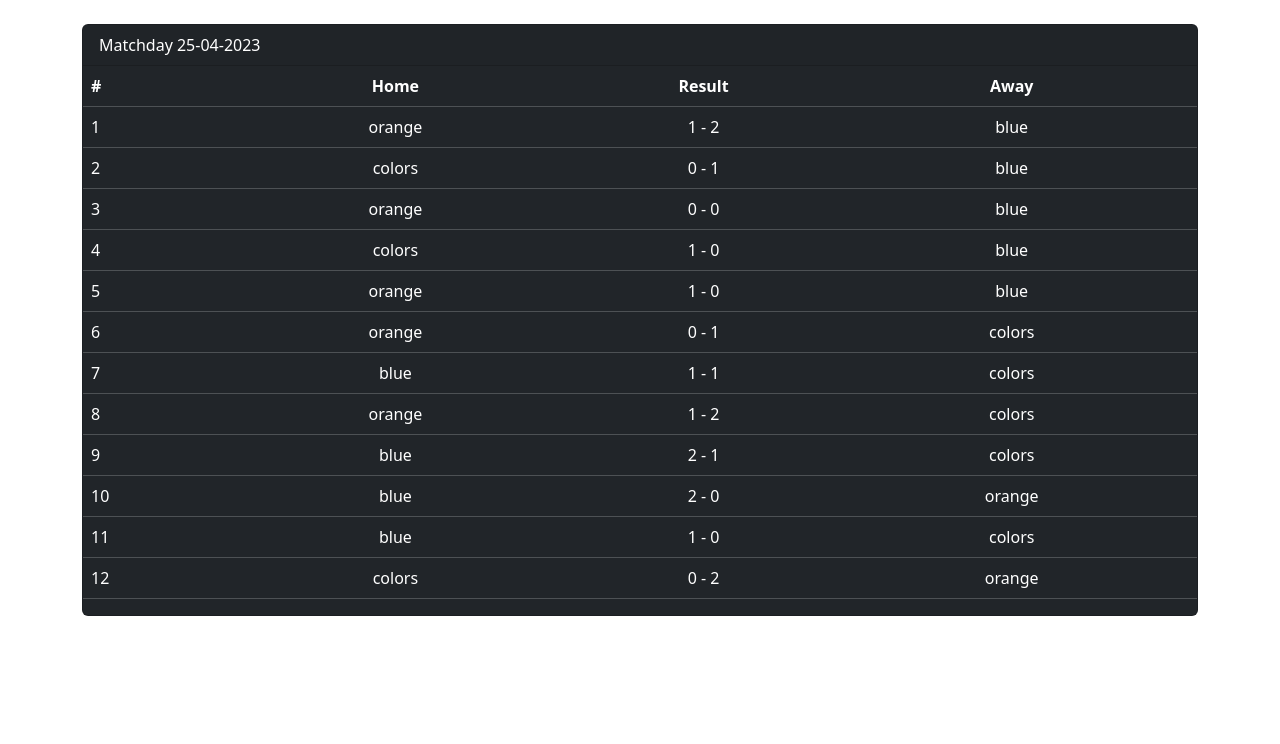
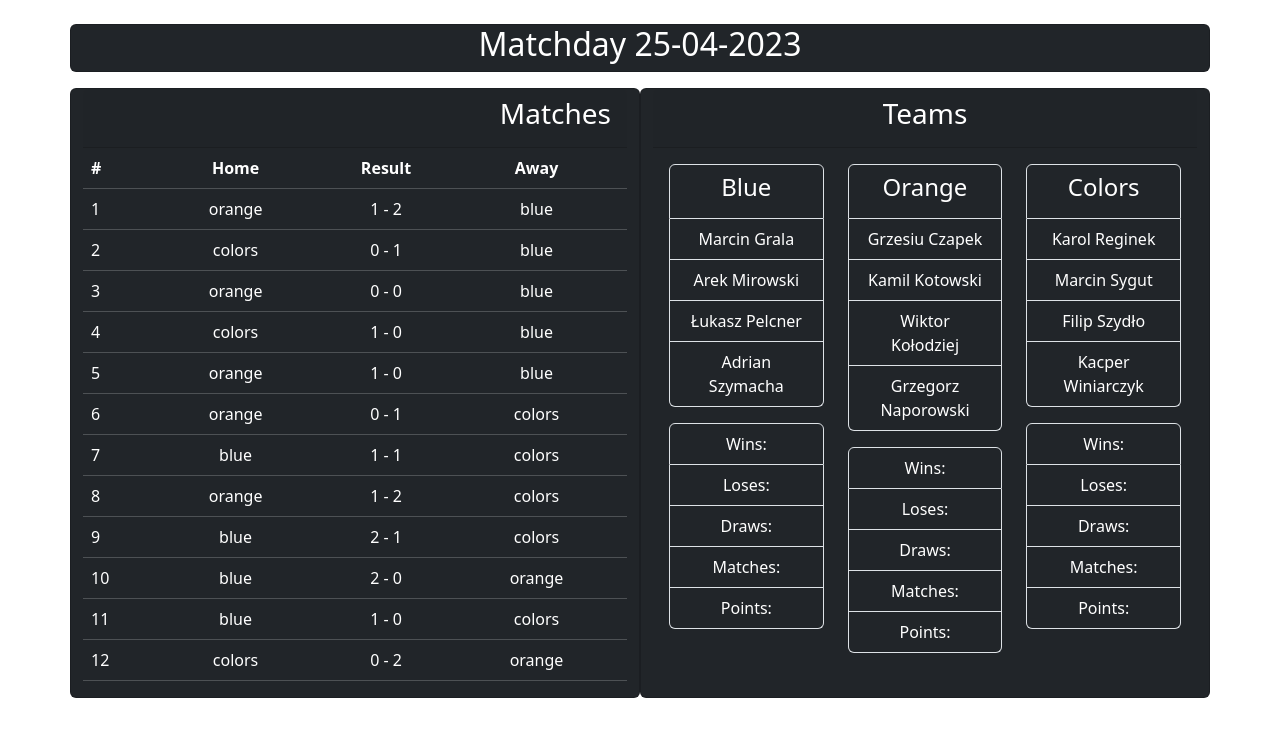
Before and after one commit to Put3k/Futsal-Stat-Track, a Django app: page /matchday/53/ in a window 1280 px wide. Shown: the part 56-800 px from the top of the page. Run offline with Django 4.2, Linux system fonts and the light colour scheme; data comes from the database, SQL or seed files in the repository; both versions use the stored data as it was after the commit.

Commit message:
Expand Matchday view to more detailed.

```diff
--- a/mysite/stat_track/models.py
+++ b/mysite/stat_track/models.py
@@ -151,6 +151,19 @@ class MatchDay(models.Model):
 
     def __str__(self):
         return f"Matchday {self.date.strftime('%d-%m-%Y')}"
+
+    @property
+    def get_teams_stats_string(self):
+        """Generates list of stats as string to display it as list."""
+        match_list = Match.objects.filter(matchday=self)
+        stat_list = Stat.objects.filter(match__in=match_list)
+
+        blue_stats= [stat for stat in stat_list if stat.get_team == "blue"]
+        orange_stats = [stat for stat in stat_list if stat.get_team == "orange"]
+        colors_stats = [stat for stat in stat_list if stat.get_team == "colors"]
+
+        #IMPLEMENT FUNCTION TO GET STATS
+        return()
 
 class MatchDayTicket(models.Model):
     #Model to store data of players assigned to team in matchday
--- a/mysite/stat_track/templates/stat_track/matchday.html
+++ b/mysite/stat_track/templates/stat_track/matchday.html
@@ -4,9 +4,14 @@
 {% block header %} {{ matchday }} {% endblock %}
 
 {% block content %}
-<div class="card text-bg-dark mb-3">
-    <div class="card-header" style="display: flex; justify-content: space-between ;">
-            <div>{{ matchday }}</div>
+<div class="card text-bg-dark row mb-3">
+    <div class="text-center"><h2>{{ matchday }}</h2></div>
+</div>
+<div class="row">
+    <div class="card text-bg-dark col ml">
+        <div class="card-header text-center" style="display: flex; justify-content: space-between ;">
+                <div></div>
+                <h3>Matches</h3>
                 {% if user.is_authenticated %}
                 <button onclick="location.href='{% url 'edit_matchday' matchday.id %}'" class="btn btn-outline-success">Edit</button>
                 {% endif %}
@@ -34,4 +39,59 @@
             </table>
         </div>
     </div>
+    <div class="card text-bg-dark col mr">
+        <div class="card-header text-center">
+            <h3>Teams</h3>
+        </div>
+        <div class="card-body text-center">
+          <div class="row">
+            <div class="col">
+                <ul class="list-group mb-3">
+                    <li class="list-group-item bg-dark text-white"><h4>Blue</h4></li>
+                    {% for player in team_blue %}
+                    <li class="list-group-item bg-dark text-white">{{ player }}</li>
+                    {% endfor %}
+                </ul>
+                <ul class="list-group">
+                    <li class="list-group-item bg-dark text-white">Wins: </li>
+                    <li class="list-group-item bg-dark text-white">Loses: </li>
+                    <li class="list-group-item bg-dark text-white">Draws: </li>
+                    <li class="list-group-item bg-dark text-white">Matches: </li>
+                    <li class="list-group-item bg-dark text-white">Points: </li>
+                </ul>
+            </div>
+            <div class="col">
+                <ul class="list-group mb-3">
+                    <li class="list-group-item bg-dark text-white"><h4>Orange</h4></li>
+                    {% for player in team_orange %}
+                    <li class="list-group-item bg-dark text-white">{{ player }}</li>
+                    {% endfor %}
+                </ul>
+                <ul class="list-group">
+                    <li class="list-group-item bg-dark text-white">Wins: </li>
+                    <li class="list-group-item bg-dark text-white">Loses: </li>
+                    <li class="list-group-item bg-dark text-white">Draws: </li>
+                    <li class="list-group-item bg-dark text-white">Matches: </li>
+                    <li class="list-group-item bg-dark text-white">Points: </li>
+                </ul>
+            </div>
+            <div class="col">
+                <ul class="list-group mb-3">
+                    <li class="list-group-item bg-dark text-white"><h4>Colors</h4></li>
+                    {% for player in team_colors %}
+                    <li class="list-group-item bg-dark text-white">{{ player }}</li>
+                    {% endfor %}
+                </ul>
+                <ul class="list-group">
+                    <li class="list-group-item bg-dark text-white">Wins: </li>
+                    <li class="list-group-item bg-dark text-white">Loses: </li>
+                    <li class="list-group-item bg-dark text-white">Draws: </li>
+                    <li class="list-group-item bg-dark text-white">Matches: </li>
+                    <li class="list-group-item bg-dark text-white">Points: </li>
+                </ul>
+            </div>
+          </div>
+        </div>
+    </div>
+</div>
 {% endblock %}
--- a/mysite/stat_track/views.py
+++ b/mysite/stat_track/views.py
@@ -32,9 +32,37 @@ def players_list(request):
     return render(request, "stat_track/players_list.html", context)
 
 def matchday(request, matchday_id):
+
     matchday = get_object_or_404(MatchDay, pk=matchday_id)
     matches_in_matchday_list = Match.objects.filter(matchday=matchday_id)
-    context = {"matches_in_matchday_list": matches_in_matchday_list, "matchday": matchday}
+
+    tickets = MatchDayTicket.objects.filter(matchday=matchday)
+
+    team_blue = []
+    team_orange = []
+    team_colors = []
+
+    for ticket in tickets:
+        if ticket.team == "blue":
+            team_blue.append(ticket.player)
+
+
+        elif ticket.team == "orange":
+            team_orange.append(ticket.player)
+        elif ticket.team == "colors":
+            team_colors.append(ticket.player)
+
+
+
+    context = {
+        "matches_in_matchday_list": matches_in_matchday_list,
+        "matchday": matchday,
+        "tickets": tickets,
+        "team_blue": team_blue,
+        "team_orange": team_orange,
+        "team_colors": team_colors
+        }
+
     return render(request, "stat_track/matchday.html", context)
 
 def match_creator_matchday(request):
```
Also changed, not shown: mysite/db.sqlite3. Lines whose indentation alone changed are shown as unchanged.
